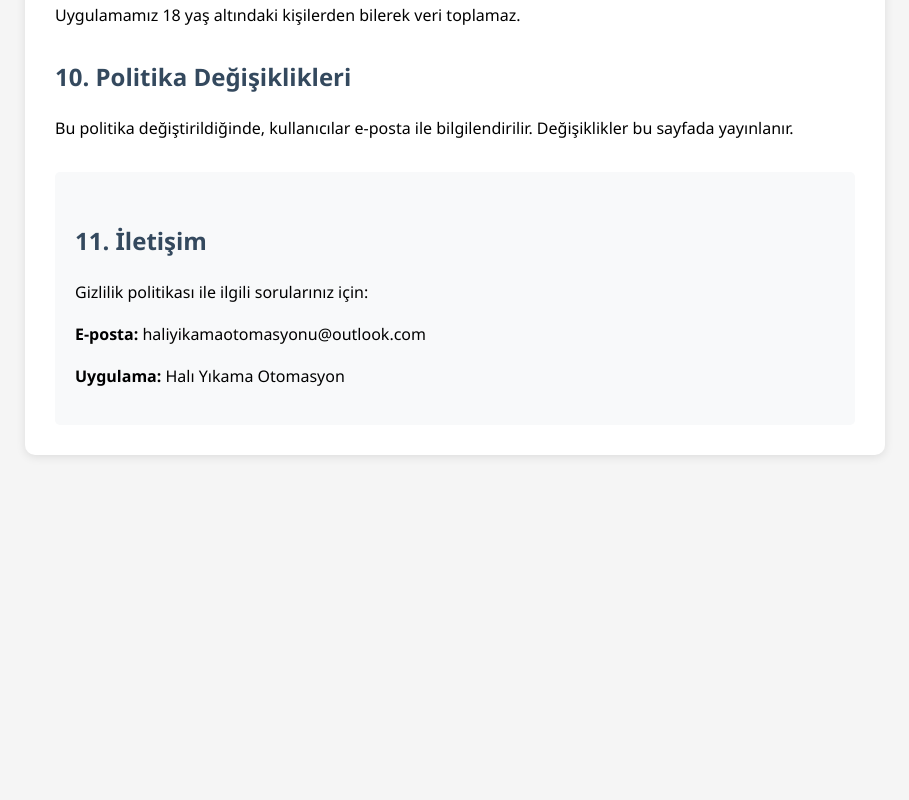
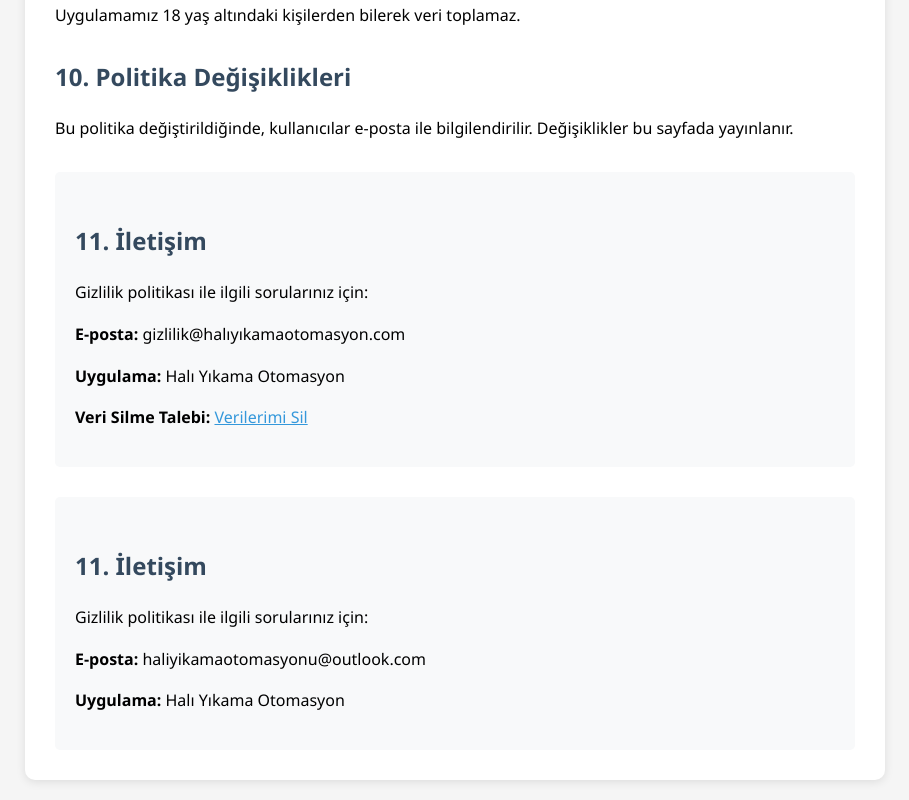
Before and after one commit to admkrt2120/hal--y-kama-gizlilik-politikas-, a plain HTML site: page index.html in a window 1280 px wide. Shown: the part 2055-2855 px from the top of the page, without its empty margins (185-1094 px from the left). Before the commit the page ends 2530 px from the top, so only its background shows below. Drawn offline with Linux system fonts and the light colour scheme.

Commit message:
index.html

```diff
--- a/index.html
+++ b/index.html
@@ -124,6 +124,13 @@
         <div class="contact-info">
             <h2>11. İletişim</h2>
             <p>Gizlilik politikası ile ilgili sorularınız için:</p>
+            <p><strong>E-posta:</strong> gizlilik@halıyıkamaotomasyon.com</p>
+            <p><strong>Uygulama:</strong> Halı Yıkama Otomasyon</p>
+            <p><strong>Veri Silme Talebi:</strong> <a href="veri-silme.html" style="color: #3498DB;">Verilerimi Sil</a></p>
+        </div>
+        <div class="contact-info">
+            <h2>11. İletişim</h2>
+            <p>Gizlilik politikası ile ilgili sorularınız için:</p>
             <p><strong>E-posta:</strong> haliyikamaotomasyonu@outlook.com</p>
             <p><strong>Uygulama:</strong> Halı Yıkama Otomasyon</p>
         </div>
```
